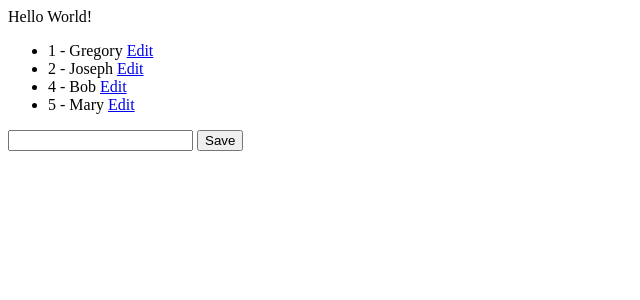
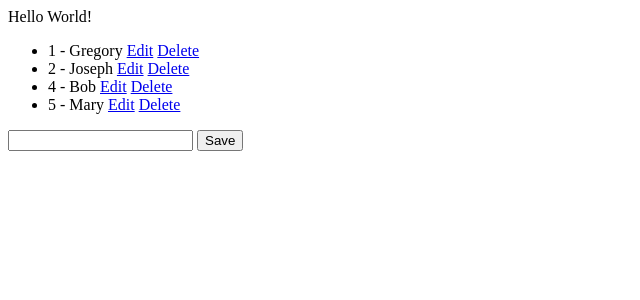
Before and after one commit to glaubervilane/django-crud, a Django app: page /core/ in a window 1280 px wide. Shown: the top 300 px of the page, without its empty margins (0-640 px from the left). Run offline with Django 5.2, Linux system fonts and the light colour scheme; data comes from the database, SQL or seed files in the repository; both versions use the stored data as it was after the commit.

Commit message:
Implement the delete part of CRUD operations

```diff
--- a/core/templates/index.html
+++ b/core/templates/index.html
@@ -10,7 +10,10 @@
 
     <ul>
       {% for person in people %}
-        <li> {{ person.id }} - {{ person.name }} <a href="{% url 'edit' person.id %}">Edit</a></li>
+        <li> {{ person.id }} - {{ person.name }}
+          <a href="{% url 'edit' person.id %}">Edit</a>
+          <a href="{% url 'delete' person.id %}">Delete</a>
+        </li>
       {% endfor %}
     </ul>
 
--- a/core/urls.py
+++ b/core/urls.py
@@ -1,10 +1,11 @@
 from django.contrib import admin
 from django.urls import path, include
-from .views import home, save, edit, update
+from .views import home, save, edit, update, delete
 
 urlpatterns = [
     path('', home),
     path('save/', save, name="save"),
     path('edit/<int:id>', edit, name="edit"),
     path('update/<int:id>', update, name="update"),
+    path('delete/<int:id>', delete, name="delete"),
 ]
--- a/core/views.py
+++ b/core/views.py
@@ -21,3 +21,8 @@ def update(request, id):
   person.name = vname
   person.save()
   return redirect(home)
+
+def delete(request, id):
+  person = Person.objects.get(id=id)
+  person.delete()
+  return redirect(home)
```
Also changed, not shown: db.sqlite3.
